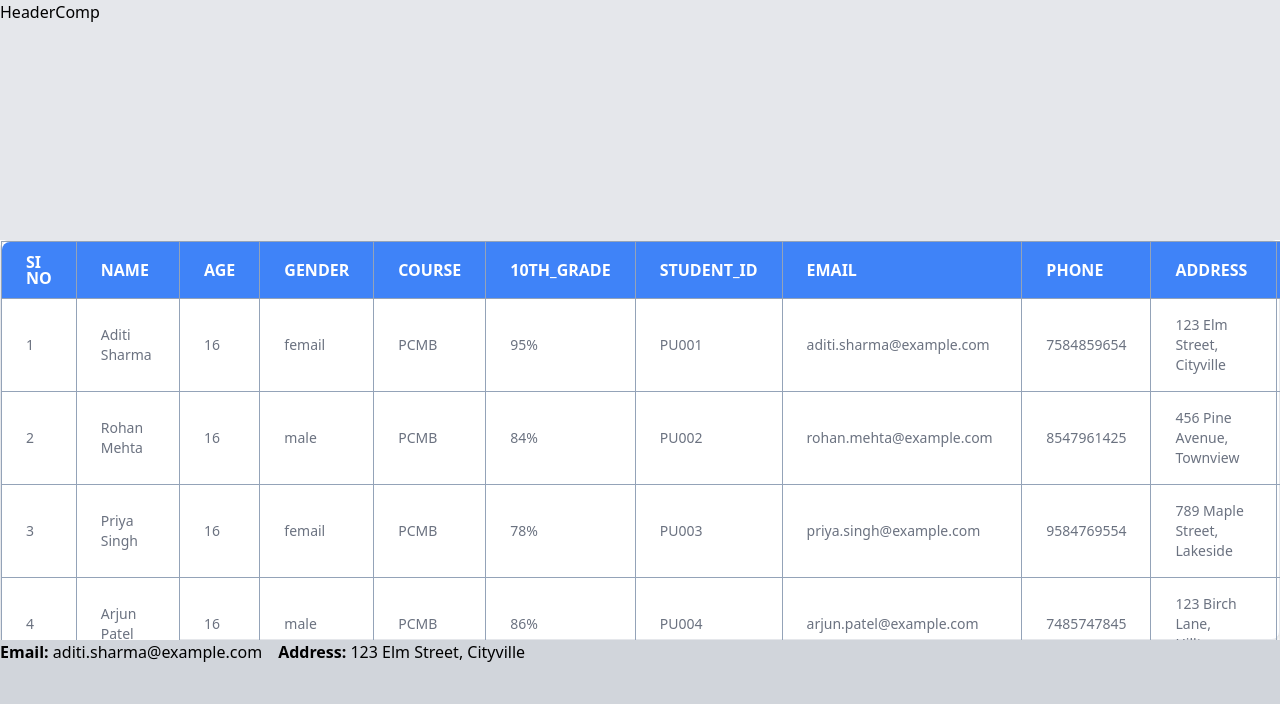
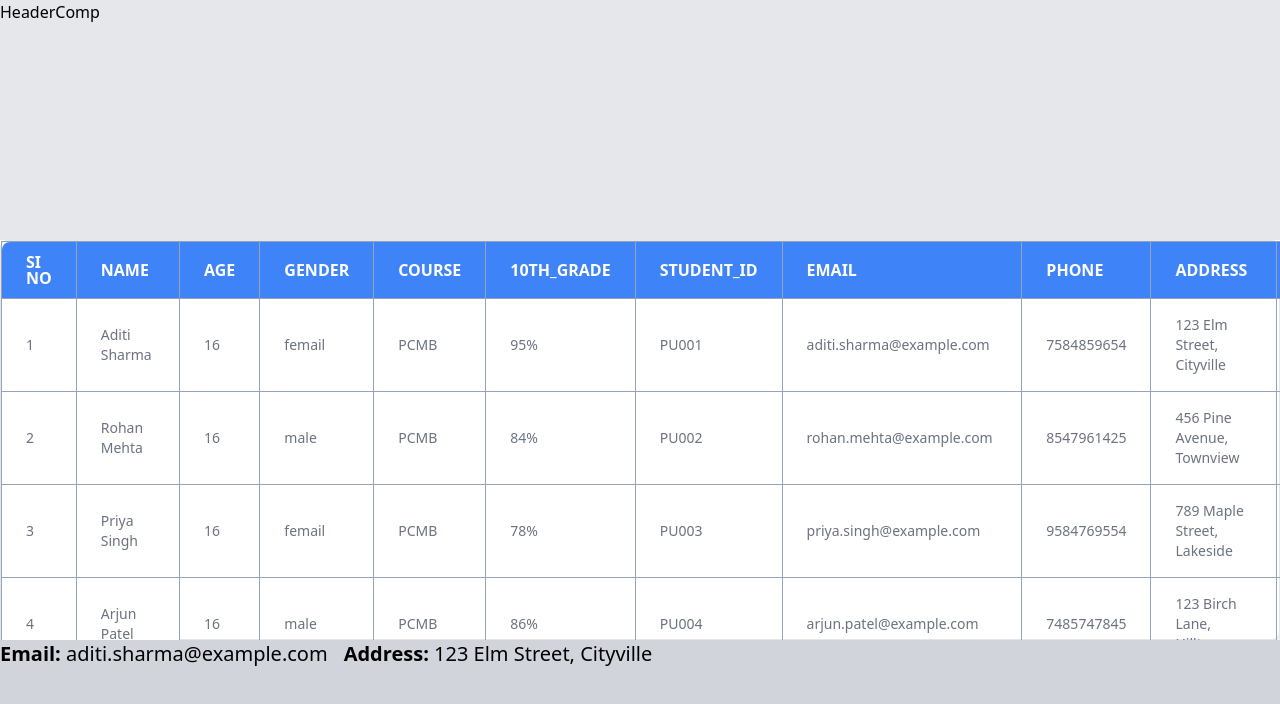
Before and after one commit to Lokesh1234566/student_react_project, a React (Vite) app: page / in a window 1280 px wide. Both pictures are taken after a click on the element "Aditi Sharma". Shown: the top 704 px of the page. Built offline with nearby package versions, Linux system fonts and the light colour scheme.

Commit message:
changes in footer

```diff
--- a/src/components/FooterComp.jsx
+++ b/src/components/FooterComp.jsx
@@ -5,7 +5,7 @@ const FooterComp = ({ clickedStudent }) => {
   return (
     <div className="h-[20vh] bg-gray-300">
       {clickedStudent ? (
-        <div className="flex gap-4 flex-wrap ">
+        <div className="flex gap-4 flex-wrap text-xs sm:text-xl">
           {/* <p>
             <strong>Name:</strong> {clickedStudent.Name}
           </p>
```
